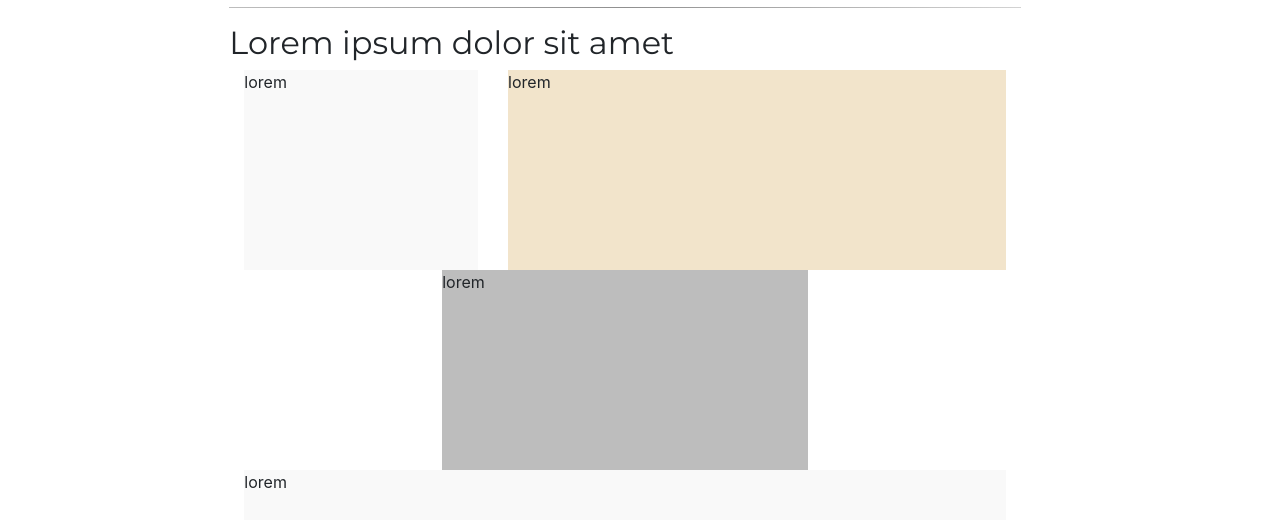
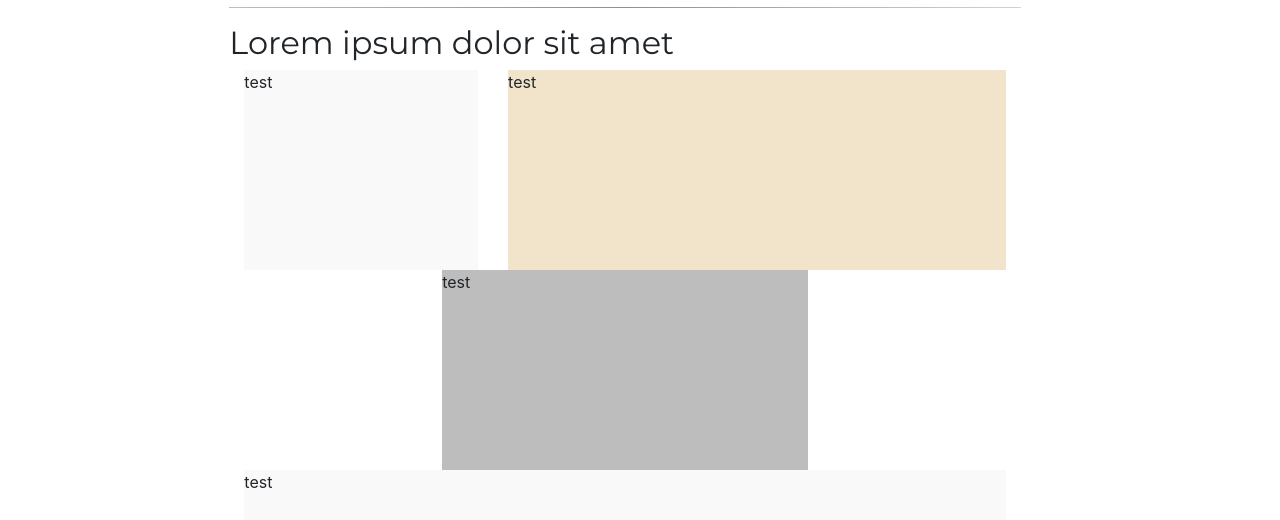
Before and after one commit to andbluedev/Music-Genre-Classification-Model-Web-APP, a React (Create React App) app: page / in a window 1280 px wide. Shown: the part 169-689 px from the top of the page. Built offline with nearby package versions, Linux system fonts and the light colour scheme.

Commit message:
first push test

```diff
--- a/src/components/pages/home/HomePage.js
+++ b/src/components/pages/home/HomePage.js
@@ -7,7 +7,7 @@ import Col from 'react-bootstrap/Col';
 
 const PlaceHolder = ({ style }) => (
   <div className='placeholder_box' style={style}>
-    lorem
+    test
   </div>
 );
 
```
Also changed, not shown: 1 other file (tests, documents, lock files or other folders).
